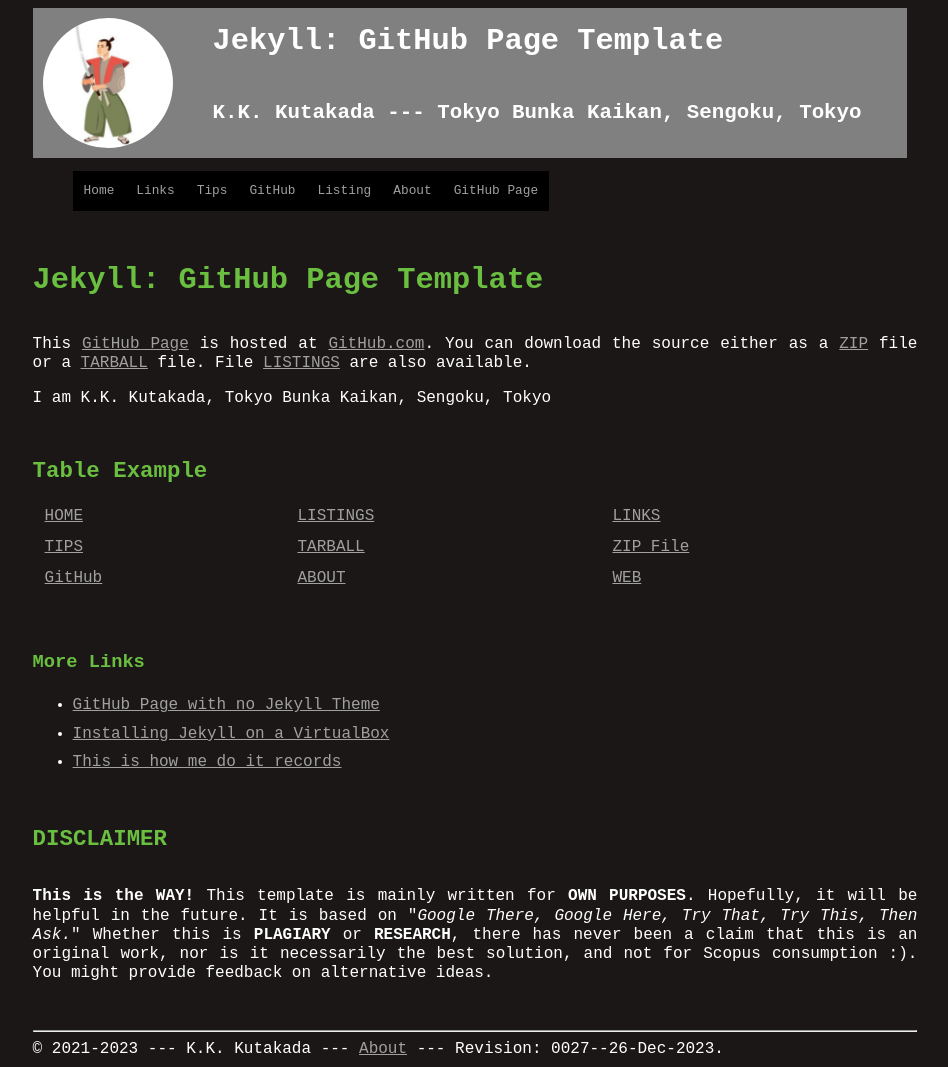
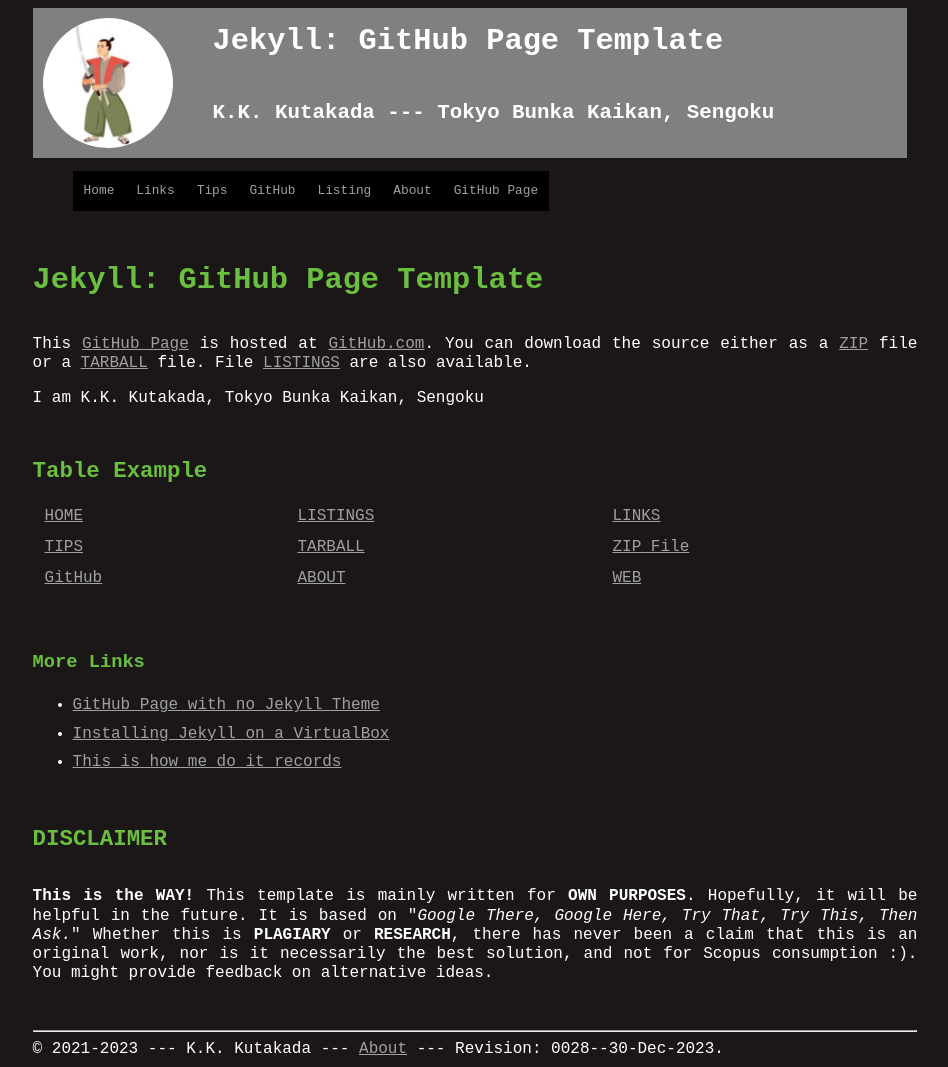
Before and after one commit to kutakada/GATest, a Jekyll site: the page built from index.md, in a window 1280 px wide. Shown: the whole page, without its empty margins (165-1113 px from the left). Built offline with Jekyll 4.4.1, drawn with Linux system fonts in a browser that asks for light colours.

Commit message:
modified:   _config.yml

```diff
--- a/_config.yml
+++ b/_config.yml
@@ -1,8 +1,8 @@
-version:          "0027--26-Dec-2023"
+version:          "0028--30-Dec-2023"
 copyright:        "2021-2023"
 title:            "Jekyll: GitHub Page Template"
 author:           "K.K. Kutakada"
-address:          "Tokyo Bunka Kaikan, Sengoku, Tokyo"
+address:          "Tokyo Bunka Kaikan, Sengoku"
 description:
   This is a
   GitHub Page Template description.
```
